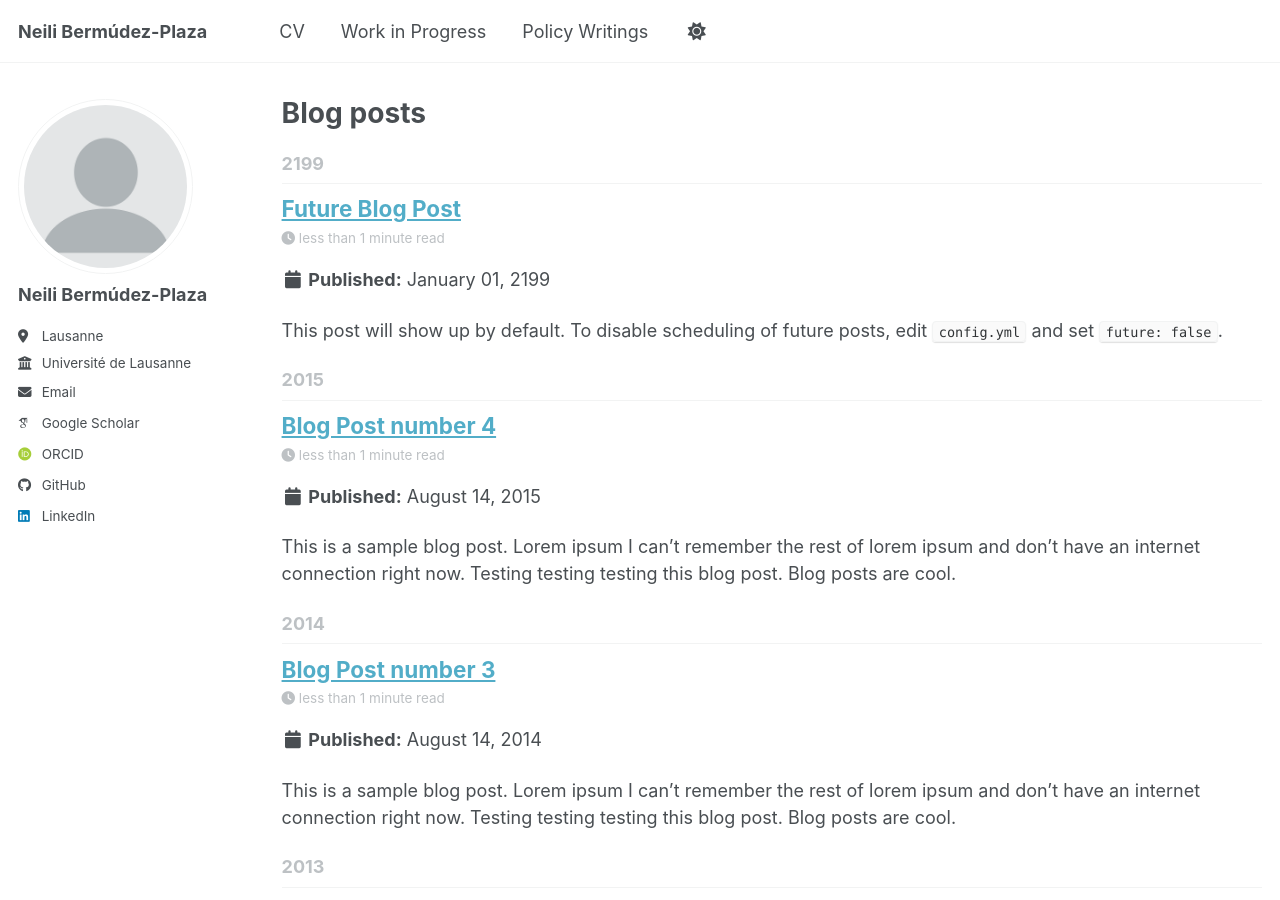
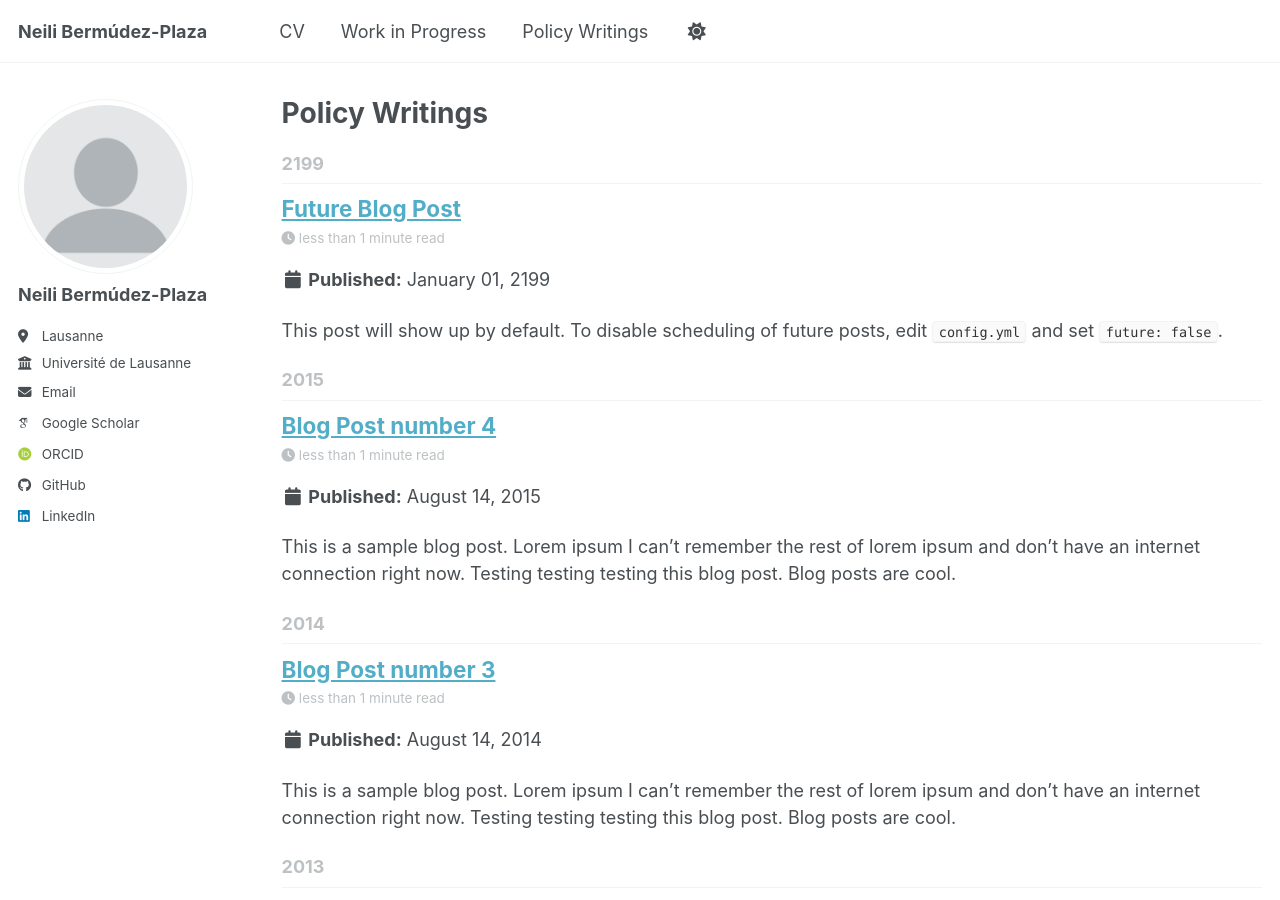
Before and after one commit to ncbermudez/ncbermudez.github.io, a Jekyll site: the page built from _pages/year-archive.html, in a window 1280 px wide and 900 px high. Built offline with Jekyll 4.4.1, drawn with Linux system fonts in a browser that asks for light colours; some web fonts are replaced; a script bundle is joined from its source files by our own code; library files that are not in the unit come from our copies.

Commit message:
Update year-archive.html

```diff
--- a/_pages/year-archive.html
+++ b/_pages/year-archive.html
@@ -1,7 +1,7 @@
 ---
 layout: archive
-permalink: /year-archive/
-title: "Blog posts"
+permalink: /policywritings/
+title: "Policy Writings"
 author_profile: true
 redirect_from:
   - /wordpress/blog-posts/
```
